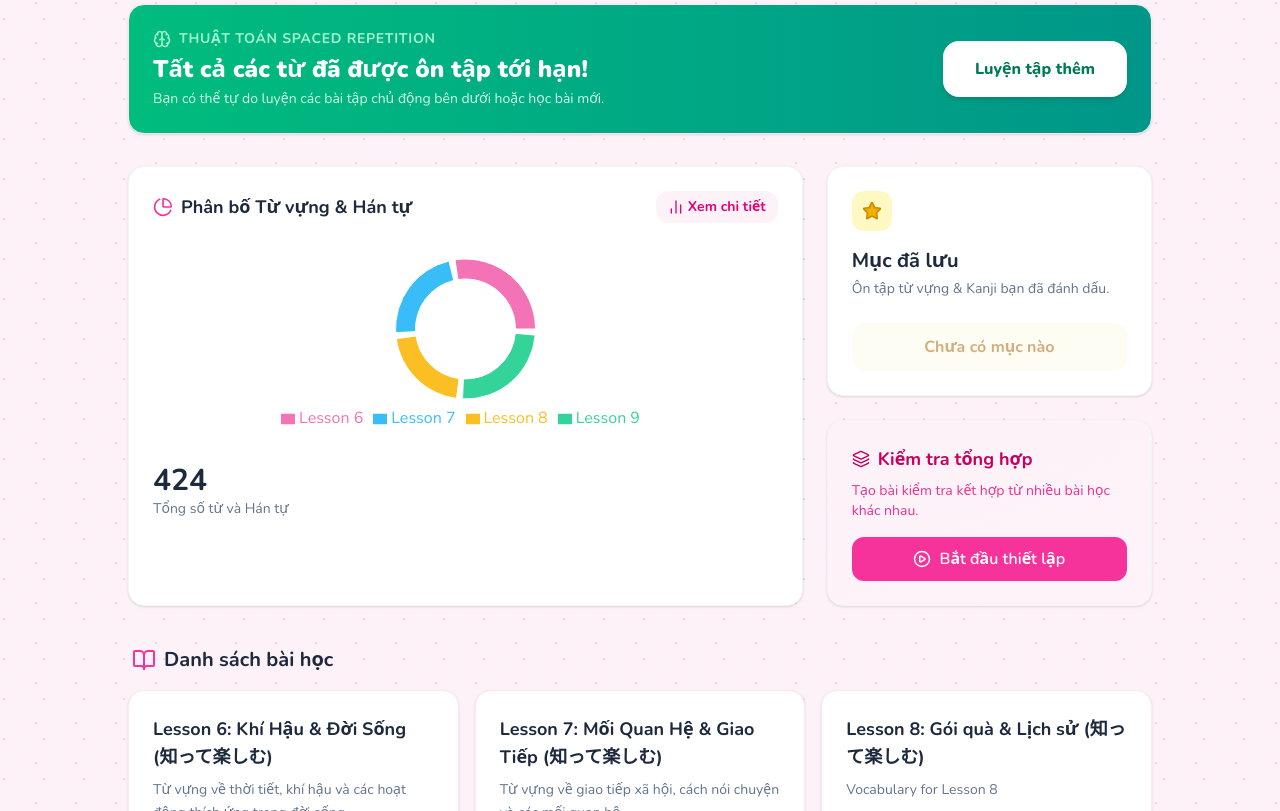
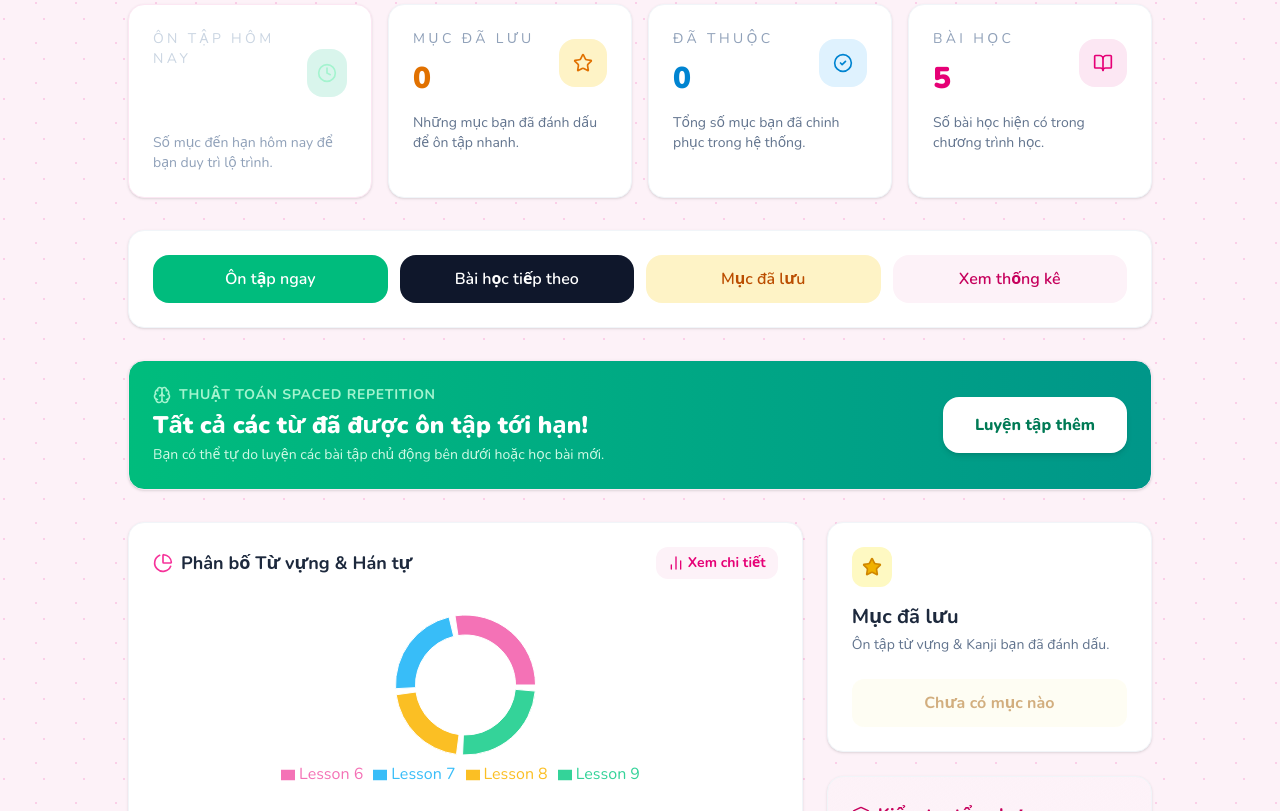
Before and after one commit to NganNNK986/Dekiru, a React (Vite) app: page / in a window 1280 px wide. Shown: the part 389-1200 px from the top of the page. Built offline with nearby package versions, Linux system fonts and the light colour scheme.

Commit message:
feat: enhance Dashboard component with new analytics and progress tracking

```diff
--- a/src/components/Dashboard.tsx
+++ b/src/components/Dashboard.tsx
@@ -1,5 +1,5 @@
 import React, { useMemo } from 'react';
-import { BookOpen, Layers, PlayCircle, Sparkles, Star, PieChart as PieChartIcon, Brain, BarChart2 } from 'lucide-react';
+import { BookOpen, Layers, PlayCircle, Sparkles, Star, PieChart as PieChartIcon, Brain, BarChart2, CheckCircle2, Clock4 } from 'lucide-react';
 import { lessons, vocabularyData, kanjiData } from '../data';
 import { Card, CardContent } from './ui/Card';
 import { PieChart, Pie, Cell, Tooltip, ResponsiveContainer, Legend } from 'recharts';
@@ -23,10 +23,17 @@ export default function Dashboard({
   onStartSRS,
   onOpenAnalytics
 }: DashboardProps) {
-  const { getDueCount, getStarredIds } = useLearning();
+  const { getDueCount, getStarredIds, getAnalytics } = useLearning();
   const dueCount = getDueCount();
   const starredCount = getStarredIds('vocab').size + getStarredIds('kanji').size;
+  const analytics = getAnalytics();
 
+  const lessonProgressById = useMemo(
+    () => Object.fromEntries(analytics.lessonProgress.map((item) => [item.lessonId, item])),
+    [analytics.lessonProgress]
+  );
+
+  const totalItems = vocabularyData.length + kanjiData.length;
   const chartData = useMemo(() => {
     return lessons.map(lesson => {
       const vCount = vocabularyData.filter(v => v.lessonId === lesson.id).length;
@@ -53,6 +60,97 @@ export default function Dashboard({
           Hệ thống học tiếng Nhật thông minh với Spaced Repetition (FSRS/SM-2) & Active Recall.
         </p>
       </div>
+
+      <div className="grid grid-cols-1 sm:grid-cols-2 xl:grid-cols-4 gap-4">
+        <Card className="bg-slate-950 text-white shadow-lg">
+          <CardContent className="p-5">
+            <div className="flex items-center justify-between gap-4">
+              <div>
+                <p className="text-sm uppercase tracking-[0.24em] text-slate-300">Ôn tập hôm nay</p>
+                <p className="mt-3 text-3xl font-black">{dueCount}</p>
+              </div>
+              <div className="flex items-center justify-center w-12 h-12 rounded-2xl bg-emerald-500/15 text-emerald-200">
+                <Clock4 size={20} />
+              </div>
+            </div>
+            <p className="mt-4 text-sm text-slate-400">Số mục đến hạn hôm nay để bạn duy trì lộ trình.</p>
+          </CardContent>
+        </Card>
+
+        <Card className="bg-white shadow-sm border-slate-100">
+          <CardContent className="p-5">
+            <div className="flex items-center justify-between gap-4">
+              <div>
+                <p className="text-sm uppercase tracking-[0.24em] text-slate-400">Mục đã lưu</p>
+                <p className="mt-3 text-3xl font-black text-amber-600">{starredCount}</p>
+              </div>
+              <div className="flex items-center justify-center w-12 h-12 rounded-2xl bg-amber-100 text-amber-600">
+                <Star size={20} />
+              </div>
+            </div>
+            <p className="mt-4 text-sm text-slate-500">Những mục bạn đã đánh dấu để ôn tập nhanh.</p>
+          </CardContent>
+        </Card>
+
+        <Card className="bg-white shadow-sm border-slate-100">
+          <CardContent className="p-5">
+            <div className="flex items-center justify-between gap-4">
+              <div>
+                <p className="text-sm uppercase tracking-[0.24em] text-slate-400">Đã thuộc</p>
+                <p className="mt-3 text-3xl font-black text-sky-600">{analytics.totalMastered}</p>
+              </div>
+              <div className="flex items-center justify-center w-12 h-12 rounded-2xl bg-sky-100 text-sky-600">
+                <CheckCircle2 size={20} />
+              </div>
+            </div>
+            <p className="mt-4 text-sm text-slate-500">Tổng số mục bạn đã chinh phục trong hệ thống.</p>
+          </CardContent>
+        </Card>
+
+        <Card className="bg-white shadow-sm border-slate-100">
+          <CardContent className="p-5">
+            <div className="flex items-center justify-between gap-4">
+              <div>
+                <p className="text-sm uppercase tracking-[0.24em] text-slate-400">Bài học</p>
+                <p className="mt-3 text-3xl font-black text-pink-600">{lessons.length}</p>
+              </div>
+              <div className="flex items-center justify-center w-12 h-12 rounded-2xl bg-pink-100 text-pink-600">
+                <BookOpen size={20} />
+              </div>
+            </div>
+            <p className="mt-4 text-sm text-slate-500">Số bài học hiện có trong chương trình học.</p>
+          </CardContent>
+        </Card>
+      </div>
+
+      <Card className="shadow-sm border-slate-100 hover:shadow-md transition-all">
+        <CardContent className="p-5 grid grid-cols-1 sm:grid-cols-2 xl:grid-cols-4 gap-3">
+          <button
+            onClick={onStartSRS}
+            className="w-full px-4 py-3 rounded-2xl bg-emerald-500 text-white font-semibold hover:bg-emerald-600 transition"
+          >
+            Ôn tập ngay
+          </button>
+          <button
+            onClick={() => onSelectLesson(lessons[0].id)}
+            className="w-full px-4 py-3 rounded-2xl bg-slate-900 text-white font-semibold hover:bg-slate-800 transition"
+          >
+            Bài học tiếp theo
+          </button>
+          <button
+            onClick={onReviewStarred}
+            className="w-full px-4 py-3 rounded-2xl bg-amber-100 text-amber-700 font-semibold hover:bg-amber-200 transition"
+          >
+            Mục đã lưu
+          </button>
+          <button
+            onClick={onOpenAnalytics}
+            className="w-full px-4 py-3 rounded-2xl bg-pink-50 text-pink-700 font-semibold hover:bg-pink-100 transition"
+          >
+            Xem thống kê
+          </button>
+        </CardContent>
+      </Card>
 
       {/* Main Action Banner: SRS Review Today */}
       <Card className="bg-gradient-to-r from-emerald-500 to-teal-600 text-white shadow-lg hover:shadow-xl transition-all">
@@ -186,12 +284,25 @@ export default function Dashboard({
                 onClick={() => onSelectLesson(lesson.id)}
               >
                 <CardContent className="p-6">
-                  <h4 className="text-lg font-bold text-slate-800 group-hover:text-pink-600 transition-colors mb-2">
-                    {lesson.title}
-                  </h4>
-                  <p className="text-slate-500 text-sm leading-relaxed">
-                    {lesson.description}
-                  </p>
+                  <div className="flex items-center justify-between gap-3 mb-3">
+                    <div>
+                      <h4 className="text-lg font-bold text-slate-800 group-hover:text-pink-600 transition-colors">
+                        {lesson.title}
+                      </h4>
+                      <p className="text-slate-500 text-sm leading-relaxed mt-1">
+                        {lesson.description}
+                      </p>
+                    </div>
+                    <span className="text-xs font-semibold uppercase tracking-[0.18em] text-pink-600 bg-pink-50 px-2 py-1 rounded-full">
+                      {lessonProgressById[lesson.id]?.masteredCount ?? 0}/{lessonProgressById[lesson.id]?.totalItems ?? 0} thuộc
+                    </span>
+                  </div>
+                  <div className="h-3 bg-slate-100 rounded-full overflow-hidden mt-4">
+                    <div
+                      className="h-full bg-gradient-to-r from-pink-500 to-pink-400"
+                      style={{ width: `${Math.min(100, lessonProgressById[lesson.id]?.masteredCount && lessonProgressById[lesson.id]?.totalItems ? (lessonProgressById[lesson.id].masteredCount / lessonProgressById[lesson.id].totalItems) * 100 : 0)}%` }}
+                    />
+                  </div>
                 </CardContent>
               </Card>
             ))}
```
